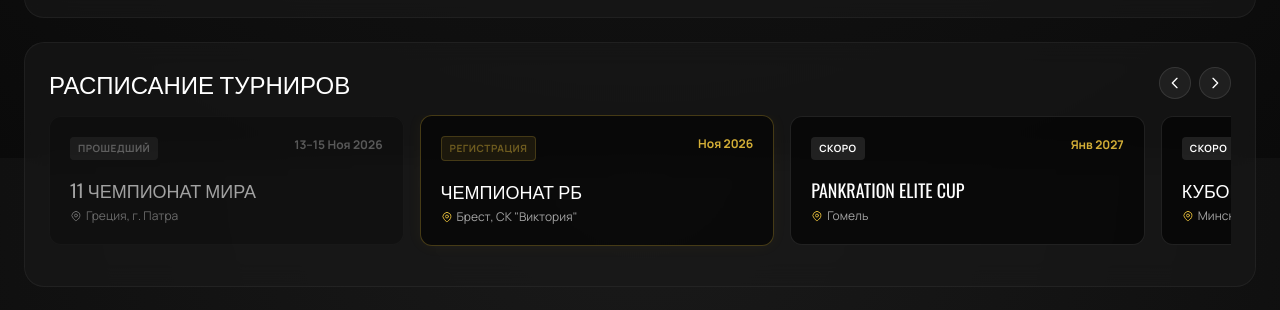
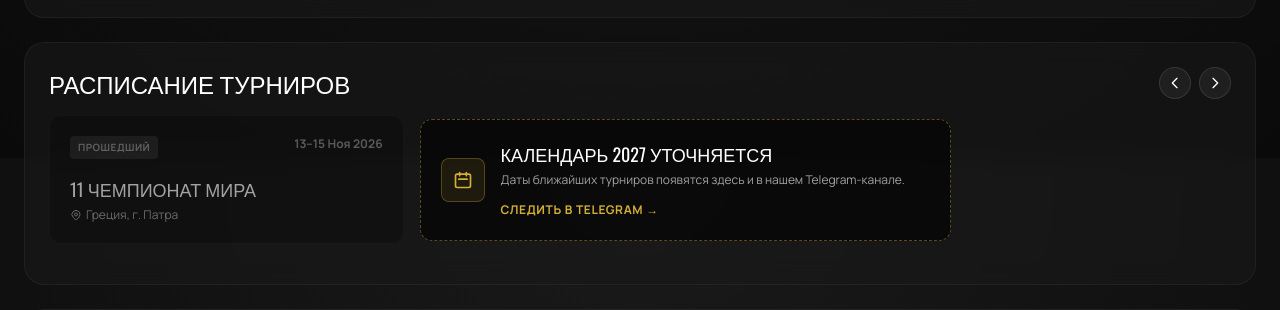
Before and after one commit to 4Umarketingbelge/bfp, a plain HTML site: page index.html in a window 1280 px wide. Shown: the part 642-952 px from the top of the page. Drawn offline with nearby package versions, Linux system fonts and the light colour scheme.

Commit message:
Replace template upcoming tournaments with "calendar TBA" card
- Remove placeholder events (BY Championship Brest, Elite Cup Gomel, UWW Cup Minsk)
- Add "Календарь 2027 уточняется" card linking to the federation Telegram channel (RU/EN)

Co-Authored-By: Claude Opus 5.5 <noreply@anthropic.com>

```diff
--- a/index.html
+++ b/index.html
@@ -246,43 +246,16 @@
                             </p>
                         </div>
 
-                        <!-- Upcoming 1 -->
-                        <div class="snap-item w-[85%] sm:w-[45%] md:w-[30%] shrink-0 bg-black/60 border border-bpf-gold/30 rounded-xl p-5 hover:border-bpf-gold transition-all duration-300 shadow-[0_0_15px_rgba(212,175,55,0.05)]">
-                            <div class="flex justify-between items-start mb-4">
-                                <span class="px-2 py-1 bg-bpf-gold/20 text-bpf-gold text-[10px] uppercase font-bold rounded tracking-wider border border-bpf-gold/50 animate-pulse" data-i18n="status_reg">Регистрация</span>
-                                <span class="text-bpf-gold text-xs font-bold" data-i18n="date_t2">Ноя 2026</span>
+                        <!-- Upcoming: calendar not announced yet -->
+                        <div class="snap-item w-[85%] sm:w-[60%] md:w-[45%] shrink-0 bg-black/60 border border-dashed border-bpf-gold/40 rounded-xl p-5 hover:border-bpf-gold transition-all duration-300 flex items-center gap-4">
+                            <div class="w-11 h-11 rounded-lg bg-bpf-gold/10 border border-bpf-gold/30 flex items-center justify-center shrink-0">
+                                <svg class="w-5 h-5 text-bpf-gold" fill="none" stroke="currentColor" viewBox="0 0 24 24"><path stroke-linecap="round" stroke-linejoin="round" stroke-width="2" d="M8 7V3m8 4V3m-9 8h10M5 21h14a2 2 0 002-2V7a2 2 0 00-2-2H5a2 2 0 00-2 2v12a2 2 0 002 2z"></path></svg>
                             </div>
-                            <h4 class="font-heading text-lg text-white mb-1" data-i18n="name_t2">Чемпионат РБ</h4>
-                            <p class="text-xs text-bpf-muted flex items-center gap-1">
-                                <svg class="w-3 h-3 text-bpf-gold" fill="none" stroke="currentColor" viewBox="0 0 24 24"><path stroke-linecap="round" stroke-linejoin="round" stroke-width="2" d="M17.657 16.657L13.414 20.9a1.998 1.998 0 01-2.827 0l-4.244-4.243a8 8 0 1111.314 0z"></path><path stroke-linecap="round" stroke-linejoin="round" stroke-width="2" d="M15 11a3 3 0 11-6 0 3 3 0 016 0z"></path></svg>
-                                <span data-i18n="loc_t2">Брест, СК "Виктория"</span>
-                            </p>
-                        </div>
-
-                        <!-- Upcoming 2 -->
-                        <div class="snap-item w-[85%] sm:w-[45%] md:w-[30%] shrink-0 bg-black/60 border border-white/10 rounded-xl p-5 hover:border-bpf-gold transition-all duration-300">
-                            <div class="flex justify-between items-start mb-4">
-                                <span class="px-2 py-1 bg-white/10 text-white text-[10px] uppercase font-bold rounded tracking-wider" data-i18n="status_upcoming">Скоро</span>
-                                <span class="text-bpf-gold text-xs font-bold" data-i18n="date_t3">Янв 2027</span>
+                            <div class="min-w-0">
+                                <h4 class="font-heading text-lg text-white mb-1" data-i18n="tbd_title">Календарь 2027 уточняется</h4>
+                                <p class="text-xs text-bpf-muted mb-2" data-i18n="tbd_text">Даты ближайших турниров появятся здесь и в нашем Telegram-канале.</p>
+                                <a href="https://t.me/BFPMMA" target="_blank" rel="noopener" class="inline-flex items-center gap-1 text-xs font-bold uppercase tracking-wider text-bpf-gold hover:text-bpf-goldHover transition-colors" data-i18n="tbd_link">Следить в Telegram →</a>
                             </div>
-                            <h4 class="font-heading text-lg text-white mb-1" data-i18n="name_t3">Pankration Elite Cup</h4>
-                            <p class="text-xs text-bpf-muted flex items-center gap-1">
-                                <svg class="w-3 h-3 text-bpf-gold" fill="none" stroke="currentColor" viewBox="0 0 24 24"><path stroke-linecap="round" stroke-linejoin="round" stroke-width="2" d="M17.657 16.657L13.414 20.9a1.998 1.998 0 01-2.827 0l-4.244-4.243a8 8 0 1111.314 0z"></path><path stroke-linecap="round" stroke-linejoin="round" stroke-width="2" d="M15 11a3 3 0 11-6 0 3 3 0 016 0z"></path></svg>
-                                <span data-i18n="loc_t3">Гомель</span>
-                            </p>
-                        </div>
-
-                        <!-- Upcoming 3 -->
-                        <div class="snap-item w-[85%] sm:w-[45%] md:w-[30%] shrink-0 bg-black/60 border border-white/10 rounded-xl p-5 hover:border-bpf-gold transition-all duration-300">
-                            <div class="flex justify-between items-start mb-4">
-                                <span class="px-2 py-1 bg-white/10 text-white text-[10px] uppercase font-bold rounded tracking-wider" data-i18n="status_upcoming">Скоро</span>
-                                <span class="text-bpf-gold text-xs font-bold" data-i18n="date_t4">Мар 2027</span>
-                            </div>
-                            <h4 class="font-heading text-lg text-white mb-1" data-i18n="name_t4">Кубок UWW</h4>
-                            <p class="text-xs text-bpf-muted flex items-center gap-1">
-                                <svg class="w-3 h-3 text-bpf-gold" fill="none" stroke="currentColor" viewBox="0 0 24 24"><path stroke-linecap="round" stroke-linejoin="round" stroke-width="2" d="M17.657 16.657L13.414 20.9a1.998 1.998 0 01-2.827 0l-4.244-4.243a8 8 0 1111.314 0z"></path><path stroke-linecap="round" stroke-linejoin="round" stroke-width="2" d="M15 11a3 3 0 11-6 0 3 3 0 016 0z"></path></svg>
-                                <span data-i18n="loc_t4">Минск</span>
-                            </p>
                         </div>
                     </div>
                 </div>
@@ -634,9 +607,7 @@
                 "tourney_title": "Расписание турниров",
                 "status_past": "Прошедший", "status_reg": "Регистрация", "status_upcoming": "Скоро",
                 "date_t1": "13–15 Ноя 2026", "name_t1": "11 чемпионат мира", "loc_t1": "Греция, г. Патра",
-                "date_t2": "Ноя 2026", "name_t2": "Чемпионат РБ", "loc_t2": "Брест, СК \"Виктория\"",
-                "date_t3": "Янв 2027", "name_t3": "Pankration Elite Cup", "loc_t3": "Гомель",
-                "date_t4": "Мар 2027", "name_t4": "Кубок UWW", "loc_t4": "Минск",
+                "tbd_title": "Календарь 2027 уточняется", "tbd_text": "Даты ближайших турниров появятся здесь и в нашем Telegram-канале.", "tbd_link": "Следить в Telegram →",
                 "lb_hint": "Нажмите на документ, чтобы увеличить", "docs_subtitle": "Официальный статус", "docs_title": "Аккредитации и членство", "doc1_title": "Министерство спорта и туризма РБ", "doc1_desc": "Сертификат о государственной аккредитации · панкратион · до 26.12.2028", "doc2_title": "ДОСААФ Республики Беларусь", "doc2_desc": "Сертификат о государственной аккредитации · армейский рукопашный бой · до 12.12.2028", "doc3_title": "World Pangration Athlima Federation", "doc3_desc": "Подтверждение полноправного членства в W.P.A.F. · 24.11.2025", "doc4_title": "Международная федерация армейского рукопашного боя", "doc4_desc": "Свидетельство о членстве № 002 · официальный представитель в РБ · 09.07.2025",
                 "gallery_title": "Галерея", "album_patras2026": "11 чемпионат мира. Греция. г. Патра, 13-15/11/2026", "photos_label": "фото",
                 "board_title": "Президиум Федерации", "board_subtitle": "Руководство",
@@ -667,9 +638,7 @@
                 "tourney_title": "Tournaments Schedule",
                 "status_past": "Completed", "status_reg": "Registration", "status_upcoming": "Upcoming",
                 "date_t1": "13–15 Nov 2026", "name_t1": "11th World Championship", "loc_t1": "Patras, Greece",
-                "date_t2": "Nov 2026", "name_t2": "BY Championship", "loc_t2": "Brest, Victoria SC",
-                "date_t3": "Jan 2027", "name_t3": "Pankration Elite Cup", "loc_t3": "Gomel",
-                "date_t4": "Mar 2027", "name_t4": "UWW Cup", "loc_t4": "Minsk",
+                "tbd_title": "2027 calendar to be announced", "tbd_text": "Upcoming tournament dates will be posted here and on our Telegram channel.", "tbd_link": "Follow on Telegram →",
                 "lb_hint": "Tap the document to zoom in", "docs_subtitle": "Official status", "docs_title": "Accreditations & Membership", "doc1_title": "Ministry of Sport and Tourism of Belarus", "doc1_desc": "State accreditation certificate · pankration · valid until 26.12.2028", "doc2_title": "DOSAAF of the Republic of Belarus", "doc2_desc": "State accreditation certificate · army hand-to-hand combat · valid until 12.12.2028", "doc3_title": "World Pangration Athlima Federation", "doc3_desc": "Confirmation of full membership in W.P.A.F. · 24.11.2025", "doc4_title": "Army Hand-to-Hand Combat International Federation", "doc4_desc": "Membership certificate No. 002 · official representative in Belarus · 09.07.2025",
                 "gallery_title": "Gallery", "album_patras2026": "11th World Championship. Greece, Patras, 13-15/11/2026", "photos_label": "photos",
                 "board_title": "Federation Presidium", "board_subtitle": "Leadership",
```
